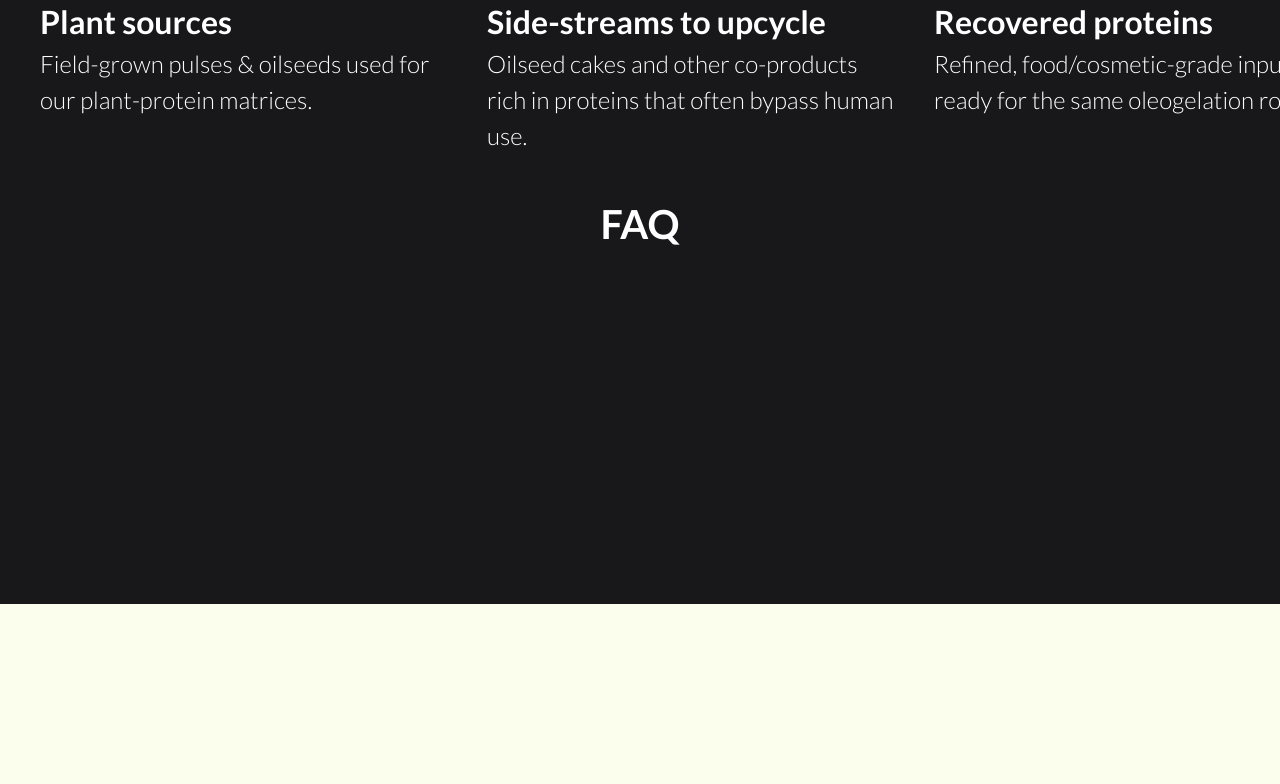
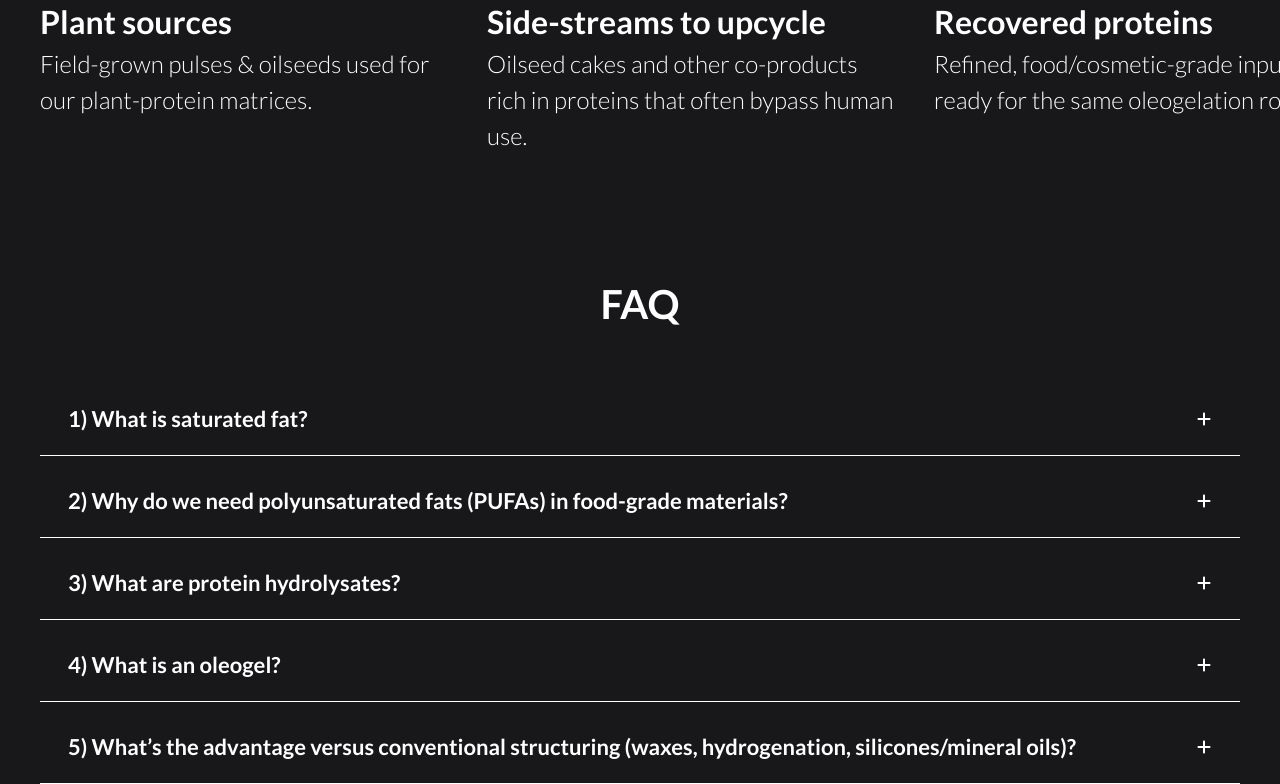
Before and after one commit to MrDrProfessorPatrick/olexir, a Next.js app: page /technology in a window 1280 px wide. Shown: the part 4316-5100 px from the top of the page. Before the commit the page ends 4920 px from the top, so only its background shows below. Built offline with nearby package versions, Linux system fonts and the light colour scheme.

Commit message:
expandable FAQ done

```diff
--- a/src/app/technology/page.js
+++ b/src/app/technology/page.js
@@ -1,8 +1,12 @@
+"use client";
+import { useState } from "react";
 import Image from "next/image";
 import BgVideo from "@/components/BgVideo";
 import DashedLine from "@/components/DashedLine";
 import { Lato } from "next/font/google";
 import { Inter } from "next/font/google";
+import { FaPlus } from "react-icons/fa6";
+import { FaMinus } from "react-icons/fa6";
 
 const lato = Lato({
   variable: "--font-lato",
@@ -17,8 +21,33 @@ const inter = Inter({
 });
 
 export default function Solution() {
+  const [faqShownArr, setFaqInfo] = useState([]);
+
+  const FAQList = [
+    {
+      q: "1) What is saturated fat?",
+      a: "Saturated fats are fatty acids with no double bonds (fully “saturated” with hydrogen). They’re typically solid at room temperature (e.g., butter, tallow; coconut/palm; margarine). Their intake triggers elevated LDL and cardiovascular diseases.",
+    },
+    {
+      q: "2) Why do we need polyunsaturated fats (PUFAs) in food-grade materials?",
+      a: "(PUFAs) in food-grade materials? PUFAs have multiple double bonds and include essential fatty acids (LA, ALA) that the human body cannot produce and must obtain from the diet.",
+    },
+    {
+      q: "3) What are protein hydrolysates?",
+      a: "Protein hydrolysates are proteins partially broken into peptides and amino acids. Their solubility and interfacial activity make them effective plant-derived building blocks for our protein-structured oleogels.",
+    },
+    {
+      q: "4) What is an oleogel?",
+      a: "An oleogel is a material where liquid oil is immobilized inside a microscopic 3D network, so it behaves like a solid-like material. In our case, the network is built from plant proteins — delivering silky feel, tunable firmness, high oil loading, and protection of sensitive oils— without solvents or oil heating.",
+    },
+    {
+      q: "5) What’s the advantage versus conventional structuring (waxes, hydrogenation, silicones/mineral oils)?",
+      a: "No hydrogenation or trans fats, no waxy/silicone feel, no mineral oils, cross-linkers, or heat/solvent steps. You get a high oil loading, predictable firmness, and gentle, scalable processing on standard equipment—a modern, plant-first way to achieve performance.",
+    },
+  ];
+
   return (
-    <div className="h-[4920px] bg-zinc-900">
+    <div className="bg-zinc-900">
       <BgVideo link={"/solutionVideo.mp4"} />
       <div className="absolute top-116  z-20 w-full flex justify-center">
         <h1 className={`text-[56px] font-bold text-white ${lato.className}`}>
@@ -354,8 +383,14 @@ export default function Solution() {
                 <Image src="/sustainability1.png" fill alt="sustainability" />
               </div>
               <div>
-              <h3 className={`text-[32px] text-white font-semibold ${lato.className}`}>Plant sources</h3>
-              <span className={`text-[24px] text-white font-light ${lato.className}`}>
+                <h3
+                  className={`text-[32px] text-white font-semibold ${lato.className}`}
+                >
+                  Plant sources
+                </h3>
+                <span
+                  className={`text-[24px] text-white font-light ${lato.className}`}
+                >
                   Field-grown pulses & oilseeds used for our plant-protein
                   matrices.
                 </span>
@@ -366,10 +401,16 @@ export default function Solution() {
                 <Image src="/sustainability2.png" fill alt="sustainability" />
               </div>
               <div>
-              <h3 className={`text-[32px] text-white font-semibold ${lato.className}`}>Side-streams to upcycle</h3>
-              <span className={`text-[24px] text-white font-light ${lato.className}`}>
-                Oilseed cakes and other co-products rich in proteins that often
-                bypass human use.
+                <h3
+                  className={`text-[32px] text-white font-semibold ${lato.className}`}
+                >
+                  Side-streams to upcycle
+                </h3>
+                <span
+                  className={`text-[24px] text-white font-light ${lato.className}`}
+                >
+                  Oilseed cakes and other co-products rich in proteins that
+                  often bypass human use.
                 </span>
               </div>
             </div>
@@ -378,8 +419,14 @@ export default function Solution() {
                 <Image src="/sustainability3.png" fill alt="sustainability3" />
               </div>
               <div>
-              <h3 className={`text-[32px] text-white font-semibold ${lato.className}`}>Recovered proteins</h3>
-              <span className={`text-[24px] text-white font-light ${lato.className}`}>
+                <h3
+                  className={`text-[32px] text-white font-semibold ${lato.className}`}
+                >
+                  Recovered proteins
+                </h3>
+                <span
+                  className={`text-[24px] text-white font-light ${lato.className}`}
+                >
                   Refined, food/cosmetic-grade inputs ready for the same
                   oleogelation route.
                 </span>
@@ -387,13 +434,65 @@ export default function Solution() {
             </div>
           </div>
 
-        <div className="flex justify-center mt-10">
-          <h2 className={`text-[40px] text-white font-semibold ${lato.className}`}>FAQ</h2>
+          <div className="flex flex-col justify-center mt-30">
+            <div className="flex justify-center pb-10">
+              <h2
+                className={`text-[40px] text-white font-semibold ${lato.className}`}
+              >
+                FAQ
+              </h2>
             </div>
 
+            <div>
+              {FAQList.map((faqObj, i) => {
+                const isExpanded = faqShownArr.includes(i);
+                return (
+                  <div
+                    className={`flex flex-col px-7 py-7 rounded-md ${
+                      isExpanded
+                        ? "bg-[#4f430f] "
+                        : "border-b border-white pb-5 rounded-none"
+                    }`}
+                    key={faqObj.q}
+                  >
+                    <div className="flex justify-between">
+                      <h3
+                        className={`text-[22px] text-white font-bold  ${lato.className}`}
+                      >
+                        {faqObj.q}
+                      </h3>
+
+                      <button
+                        onClick={(e) => {
+                          if (isExpanded) {
+                            let filtered = faqShownArr.filter((n) => n !== i);
+                            setFaqInfo(filtered);
+                            return;
+                          }
+                          setFaqInfo((prev) => [...prev, i]);
+                        }}
+                        className="cursor-pointer"
+                      >
+                        {isExpanded ? (
+                          <FaMinus color="white" />
+                        ) : (
+                          <FaPlus color="white" />
+                        )}
+                      </button>
                     </div>
-
-
+                    {isExpanded && (
+                      <div
+                        className={`pt-5 text-[20px] text-white font-light bg-[#4f430f] ${lato.className}`}
+                      >
+                        {faqObj.a}
+                      </div>
+                    )}
+                  </div>
+                );
+              })}
+            </div>
+          </div>
+        </div>
       </div>
     </div>
   );
```
Lines whose indentation alone changed are shown as unchanged.
